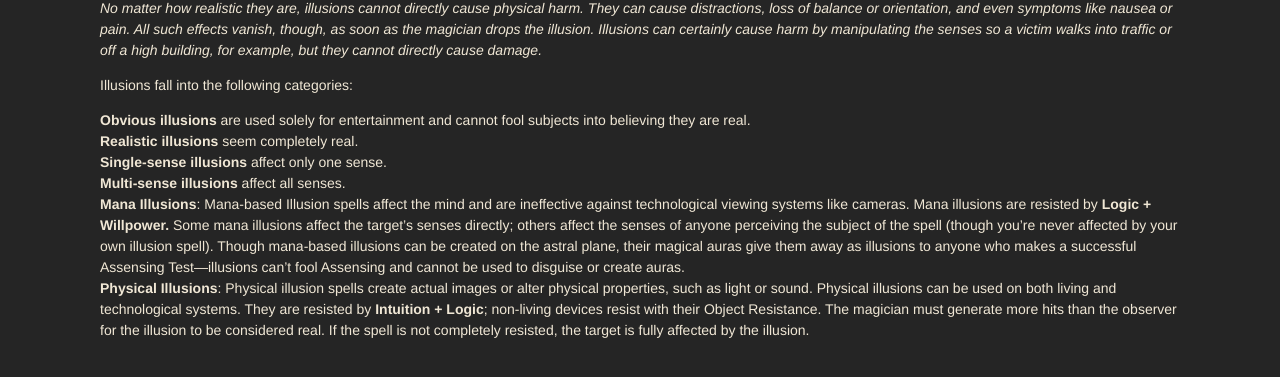
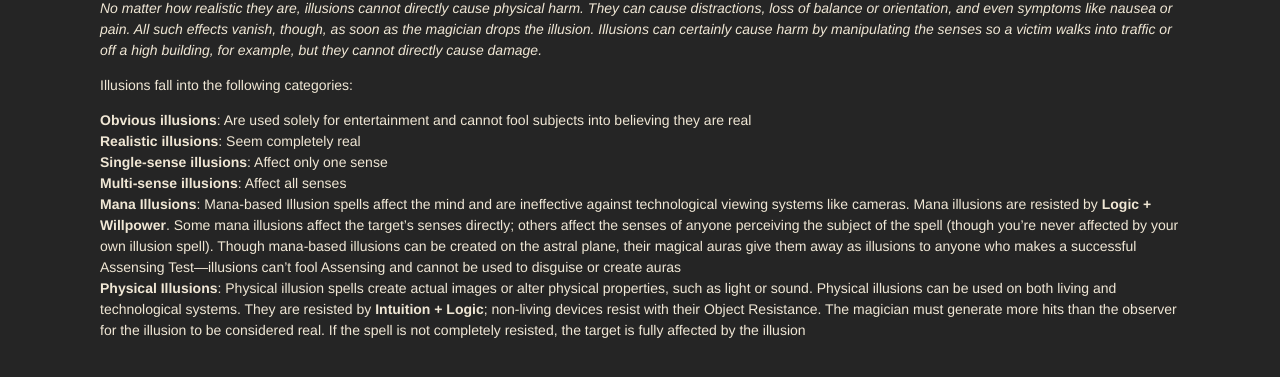
Before and after one commit to Anomandarist/Shadowrun-UK, a Jekyll site: the page built from Rules/Magic_Illusion.md, in a window 1280 px wide. Shown: the part 140-517 px from the top of the page. Built offline with Jekyll 4.4.1, drawn with Linux system fonts in a browser that asks for light colours; our own code applies the rules of GitHub Pages for plain Markdown files.

```diff
--- a/Rules/Magic_Illusion.md
+++ b/Rules/Magic_Illusion.md
@@ -6,9 +6,9 @@ title: Illusion Magic
 
 Illusions fall into the following categories:
 
-**Obvious illusions** are used solely for entertainment and cannot fool subjects into believing they are real.
-**Realistic illusions** seem completely real.
-**Single-sense illusions** affect only one sense.
-**Multi-sense illusions** affect all senses.
-**Mana Illusions**: Mana-based Illusion spells affect the mind and are ineffective against technological viewing systems like cameras. Mana illusions are resisted by **Logic + Willpower.** Some mana illusions affect the target’s senses directly; others affect the senses of anyone perceiving the subject of the spell (though you’re never affected by your own illusion spell). Though mana-based illusions can be created on the astral plane, their magical auras give them away as illusions to anyone who makes a successful Assensing Test—illusions can’t fool Assensing and cannot be used to disguise or create auras.
-**Physical Illusions**: Physical illusion spells create actual images or alter physical properties, such as light or sound. Physical illusions can be used on both living and technological systems. They are resisted by **Intuition + Logic**; non-living devices resist with their Object Resistance. The magician must generate more hits than the observer for the illusion to be considered real. If the spell is not completely resisted, the target is fully affected by the illusion.
+**Obvious illusions**: Are used solely for entertainment and cannot fool subjects into believing they are real
+**Realistic illusions**: Seem completely real
+**Single-sense illusions**: Affect only one sense
+**Multi-sense illusions**: Affect all senses
+**Mana Illusions**: Mana-based Illusion spells affect the mind and are ineffective against technological viewing systems like cameras. Mana illusions are resisted by **Logic + Willpower**. Some mana illusions affect the target’s senses directly; others affect the senses of anyone perceiving the subject of the spell (though you’re never affected by your own illusion spell). Though mana-based illusions can be created on the astral plane, their magical auras give them away as illusions to anyone who makes a successful Assensing Test—illusions can’t fool Assensing and cannot be used to disguise or create auras
+**Physical Illusions**: Physical illusion spells create actual images or alter physical properties, such as light or sound. Physical illusions can be used on both living and technological systems. They are resisted by **Intuition + Logic**; non-living devices resist with their Object Resistance. The magician must generate more hits than the observer for the illusion to be considered real. If the spell is not completely resisted, the target is fully affected by the illusion
```
